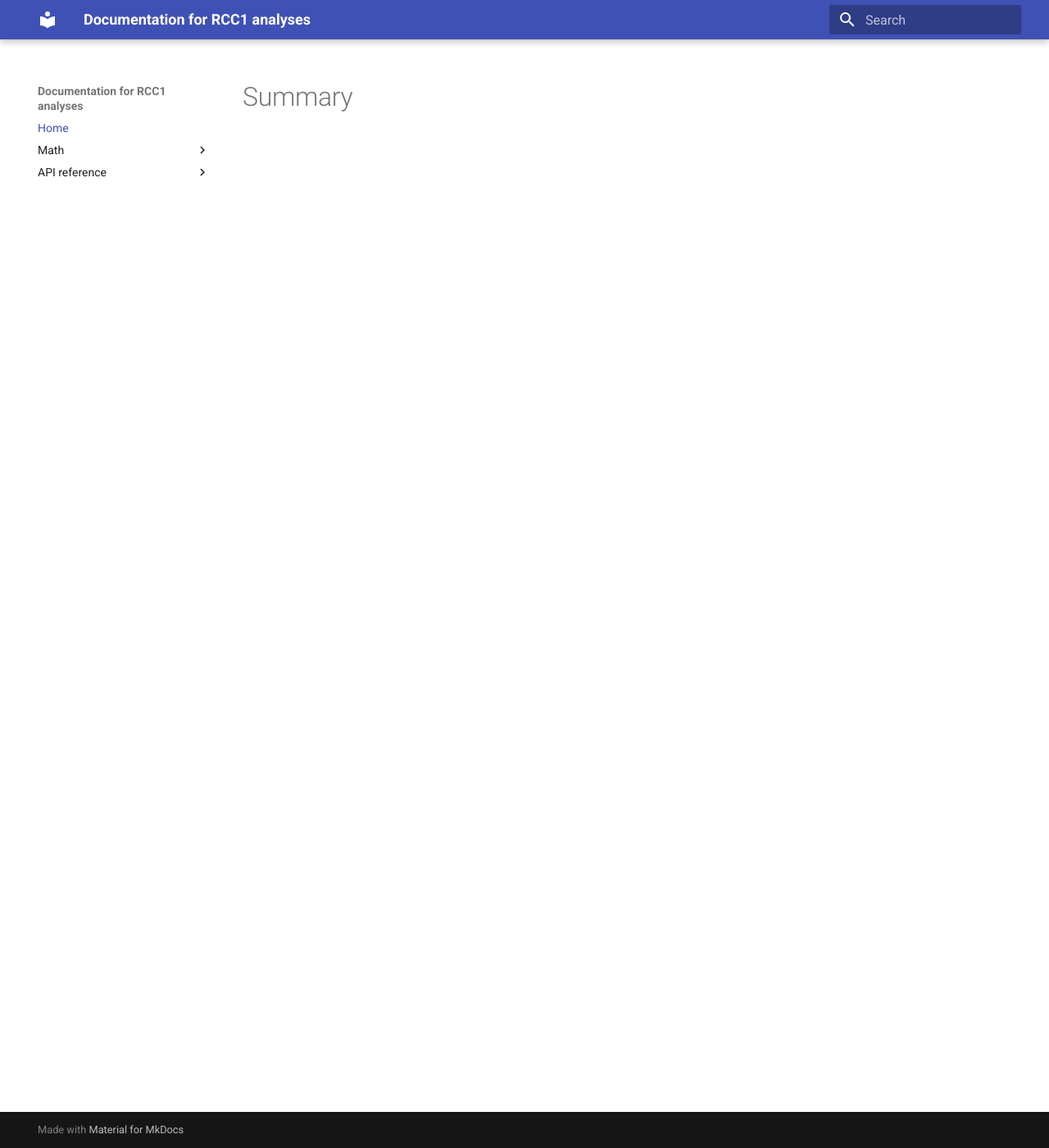
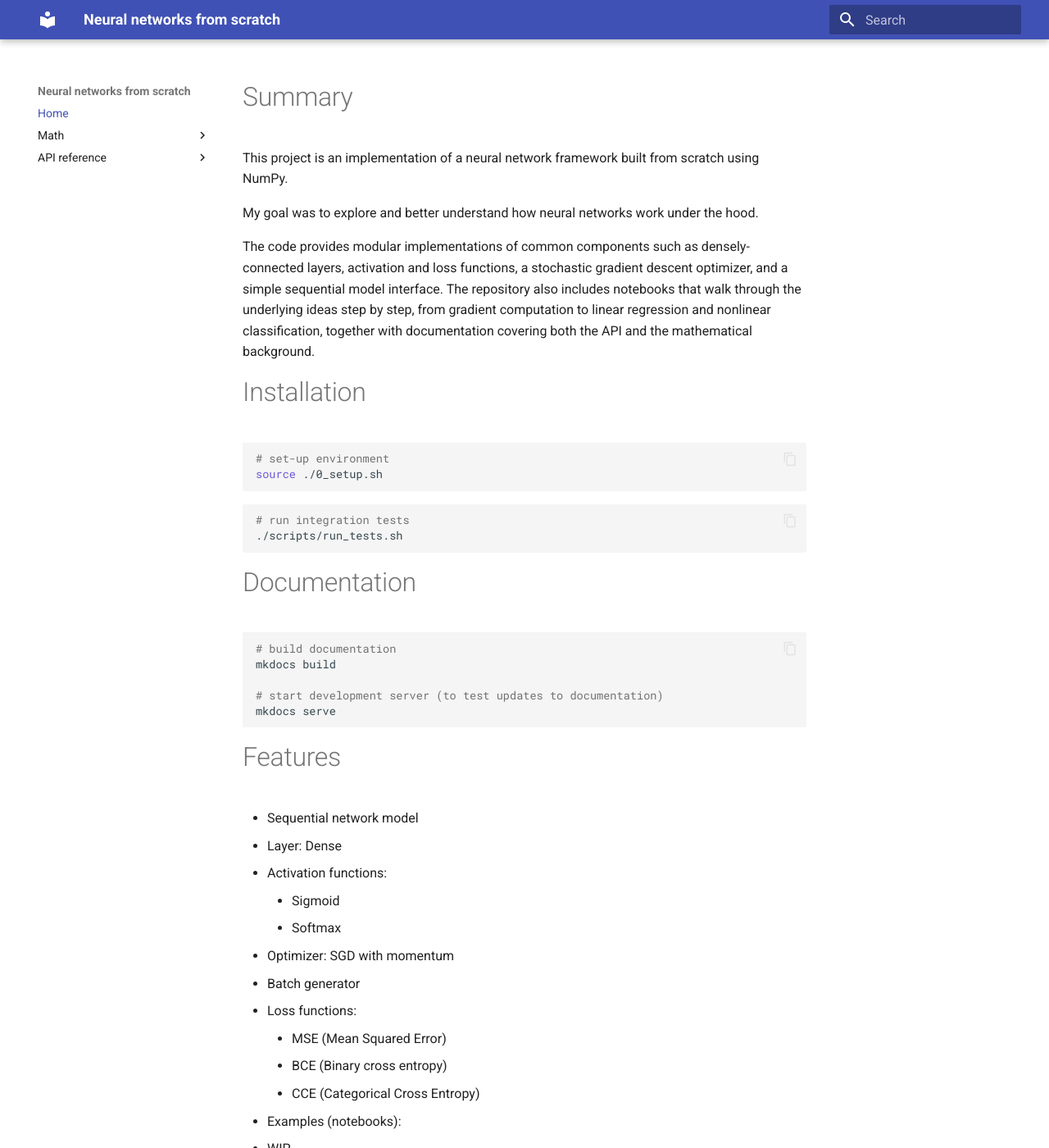
Before and after one commit to Mikel-MG/neural-networks-from-scratch, an MkDocs documentation site: the page built from docs/index.md, in a window 1280 px wide and 1400 px high. Shown: the whole window at 82% size. Built offline with MkDocs 1.6.1 and Material for MkDocs 9.7.7, drawn with Linux system fonts in a browser that asks for light colours; some of the changed text lies outside the part shown.

Commit message:
Add information to home page of documentation

````diff
--- a/docs/index.md
+++ b/docs/index.md
@@ -1 +1,48 @@
 # Summary
+
+This project is an implementation of a neural network framework built from scratch using NumPy.
+
+My goal was to explore and better understand how neural networks work under the hood.
+
+The code provides modular implementations of common components such as densely-connected layers, activation and loss functions, a stochastic gradient descent optimizer, and a simple sequential model interface. The repository also includes notebooks that walk through the underlying ideas step by step, from gradient computation to linear regression and nonlinear classification, together with documentation covering both the API and the mathematical background.
+
+
+# Installation
+
+```bash
+# set-up environment
+source ./0_setup.sh
+```
+
+```bash
+# run integration tests
+./scripts/run_tests.sh
+```
+
+# Documentation
+
+```bash
+# build documentation
+mkdocs build
+
+# start development server (to test updates to documentation)
+mkdocs serve
+```
+
+# Features
+
+* Sequential network model
+* Layer: Dense
+* Activation functions:
+	* Sigmoid
+	* Softmax
+* Optimizer: SGD with momentum
+* Batch generator
+* Loss functions:
+	* MSE (Mean Squared Error)
+	* BCE (Binary cross entropy)
+	* CCE (Categorical Cross Entropy)
+* Examples (notebooks):
+  * WIP
+* Documentation
+* Testing coverage
--- a/mkdocs.yml
+++ b/mkdocs.yml
@@ -1,4 +1,4 @@
-site_name: Documentation for RCC1 analyses
+site_name: Neural networks from scratch
 nav:
   - Home: index.md
   - Math:
````
